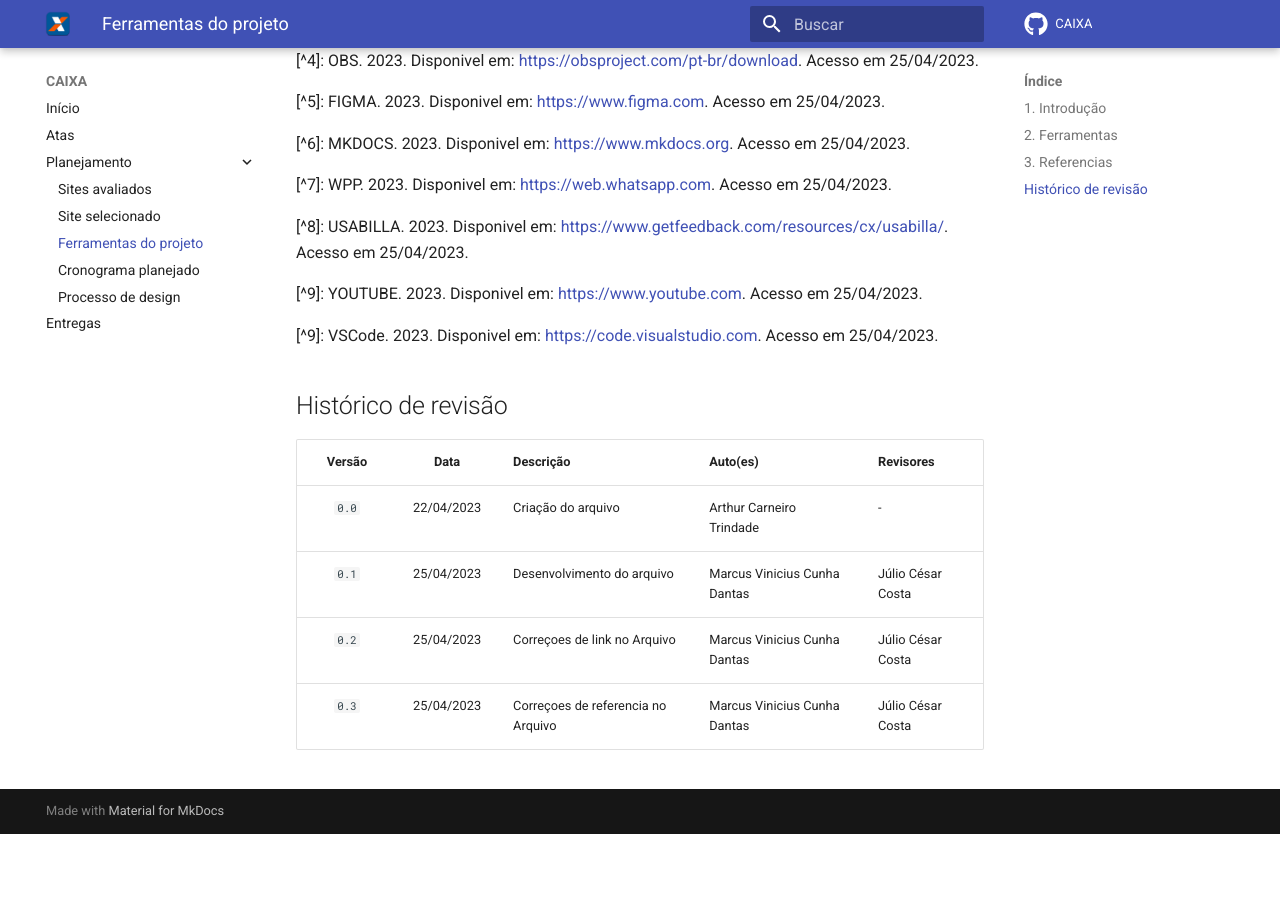
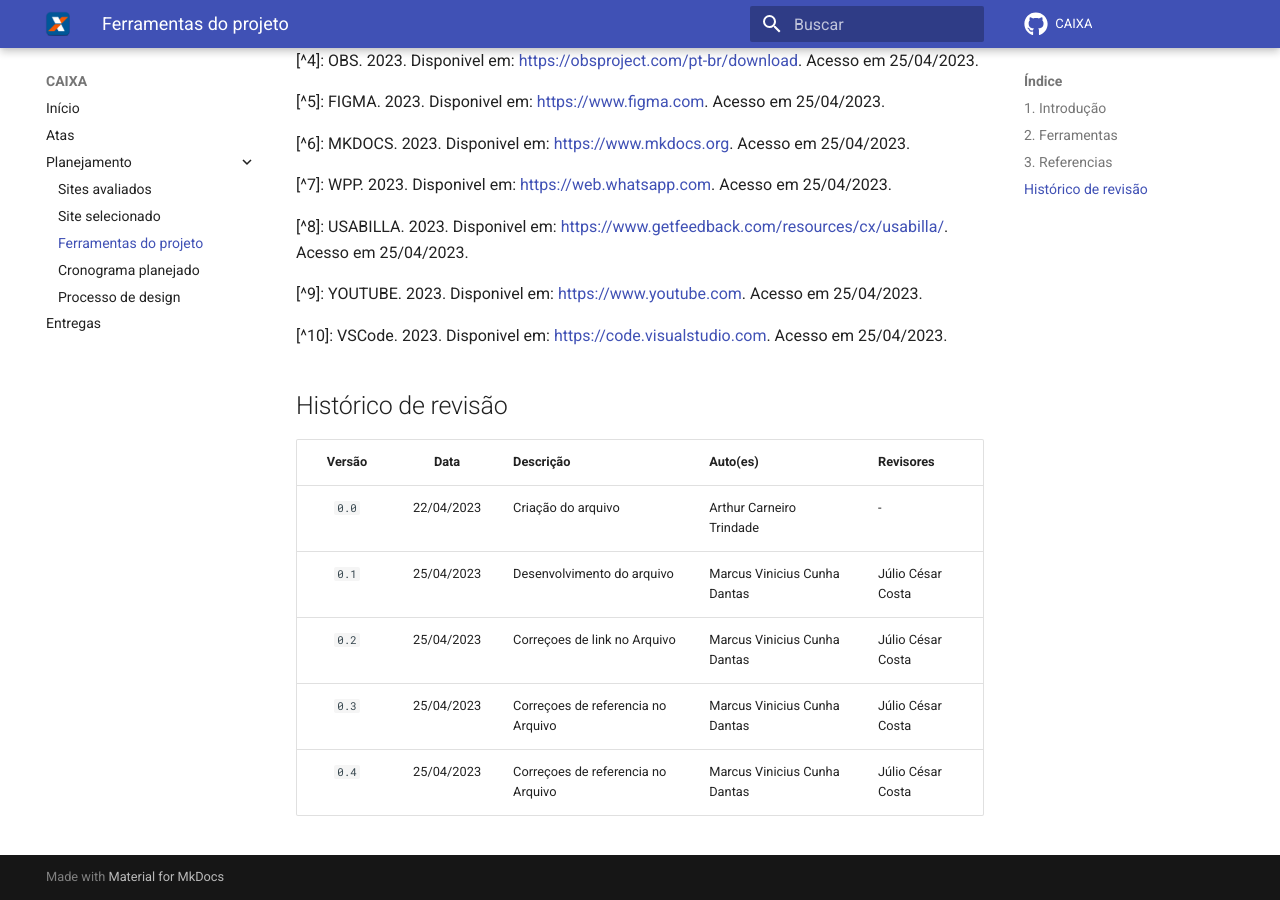
Before and after one commit to Interacao-Humano-Computador/2023.1-ISSNet, an MkDocs documentation site: the page built from gitpages/docs/planejamento/ferramentas.md, in a window 1280 px wide and 900 px high, scrolled down 1565 px. Built offline with MkDocs 1.6.1 and Material for MkDocs 9.7.7, drawn with Linux system fonts in a browser that asks for light colours; comment, search, counter and statistics services are not loaded; before the commit the page ends 2399 px from its top, so only the background shows below that.

Commit message:
Correção de Referencia

```diff
--- a/gitpages/docs/planejamento/ferramentas.md
+++ b/gitpages/docs/planejamento/ferramentas.md
@@ -40,7 +40,7 @@
 
 [^9]: YOUTUBE. 2023. Disponivel em: <https://www.youtube.com>. Acesso em 25/04/2023.
 
-[^9]: VSCode. 2023. Disponivel em: <https://code.visualstudio.com>. Acesso em 25/04/2023.
+[^10]: VSCode. 2023. Disponivel em: <https://code.visualstudio.com>. Acesso em 25/04/2023.
 
 
 
@@ -53,3 +53,4 @@
 | `0.1`      |  25/04/2023 | Desenvolvimento do arquivo                           | Marcus Vinicius Cunha Dantas                | Júlio César Costa|
 | `0.2`      |  25/04/2023 | Correçoes de link no Arquivo                         | Marcus Vinicius Cunha Dantas                | Júlio César Costa|
 | `0.3`      |  25/04/2023 | Correçoes de referencia no Arquivo                   | Marcus Vinicius Cunha Dantas                | Júlio César Costa|
+| `0.4`      |  25/04/2023 | Correçoes de referencia no Arquivo                   | Marcus Vinicius Cunha Dantas                | Júlio César Costa|
```
